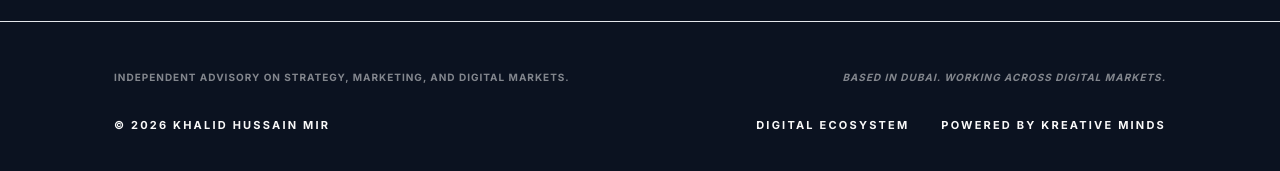
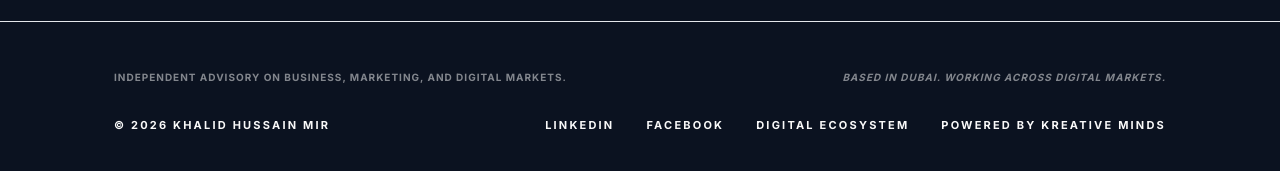
Before and after one commit to khalidmir/khalidmir, a plain HTML site: page index.html in a window 1280 px wide. Shown: the part 3861-4032 px from the top of the page. Drawn offline with nearby package versions, Linux system fonts and the light colour scheme.

Commit message:
Update index.html

```diff
--- a/index.html
+++ b/index.html
@@ -572,7 +572,7 @@
         <div class="container-custom">
             <div class="flex flex-col sm:flex-row justify-between mb-8 gap-4">
                 <div class="opacity-50 text-[10px] uppercase tracking-widest font-bold text-center sm:text-left">
-                    Independent advisory on strategy, marketing, and digital markets.
+                    Independent advisory on business, marketing, and digital markets.
                 </div>
                 <div class="opacity-50 text-[10px] uppercase tracking-widest font-bold text-center sm:text-right italic">
                     Based in Dubai. Working across digital markets.
@@ -582,12 +582,13 @@
                 <div class="flex items-center space-x-2">
                     <span>© <span id="currentYear"></span> Khalid Hussain Mir</span>
                 </div>
-                <div class="flex flex-wrap justify-center sm:justify-end items-center gap-x-8 gap-y-4">
+                <div class="flex flex-wrap justify-center sm:justify-end items-center gap-x-6 sm:gap-x-8 gap-y-4">
+                    <a href="https://linkedin.com/in/Khalidgraphy" target="_blank" class="hover:text-gold transition-colors">LinkedIn</a>
+                    <a href="https://facebook.com/Khalidgraphy" target="_blank" class="hover:text-gold transition-colors">Facebook</a>
                     <a href="https://linktr.ee/khalidgraphy" target="_blank" class="hover:text-gold transition-colors">Digital Ecosystem</a>
                     <span>Powered by <a href="#" class="text-primary-text hover:text-gold transition-colors">Kreative Minds</a></span>
                 </div>
             </div>
-
             <div class="mt-10 opacity-40 text-[10px] font-bold text-center lg:text-left italic leading-relaxed w-full lg:whitespace-nowrap">
                 This website is not affiliated with, endorsed by, or sponsored by Facebook, Instagram, Meta Platforms, Google LLC, or any of their associated companies. <a href="privacy.html" class="underline hover:text-gold transition-colors ml-1">Privacy Policy</a>
             </div>
```
